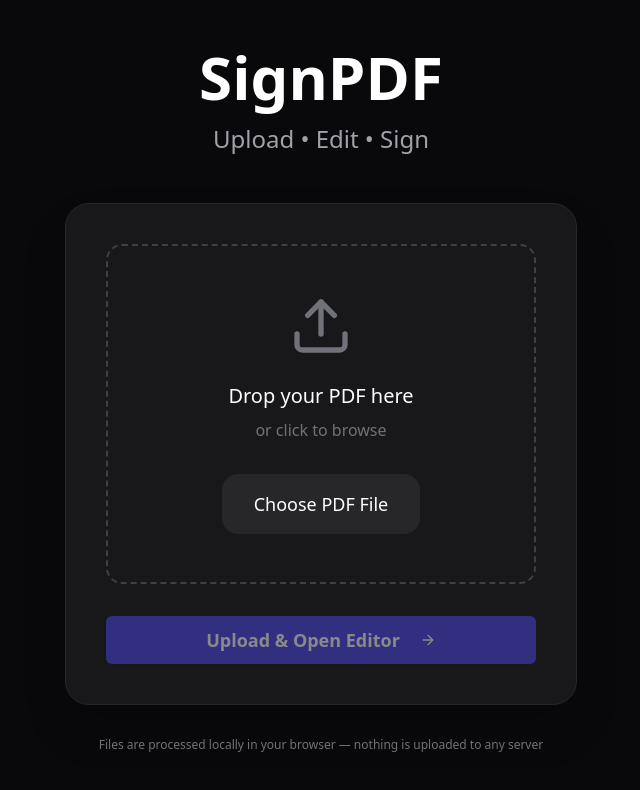
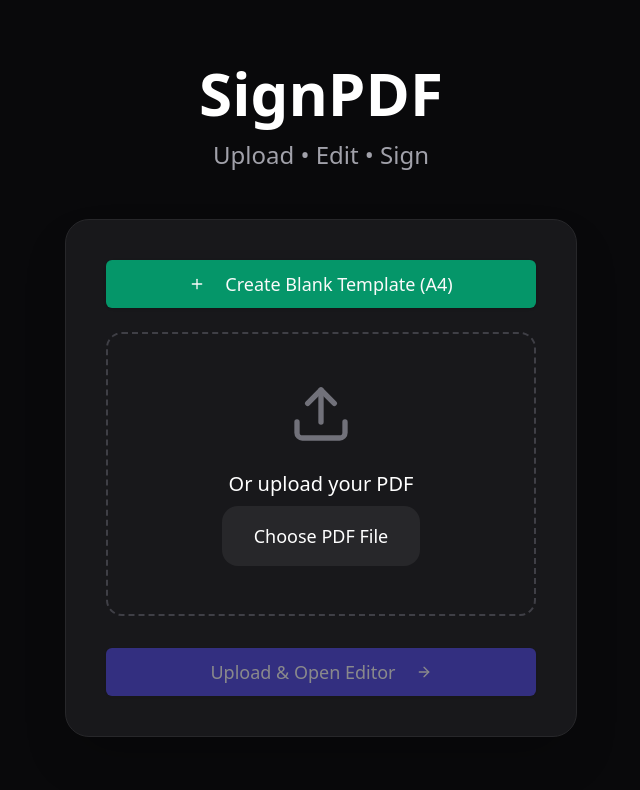
Before and after one commit to madubuikechukwunonso-debug/SignPDF, a React (Vite) app: page /Home in a window 1280 px wide. Shown: the top 790 px of the page, without its empty margins (319-959 px from the left). Built offline with nearby package versions, Linux system fonts and the light colour scheme; no server answers; the HTML template or start-up script is replaced by a standard one.

Commit message:
Update Home.jsx

```diff
--- a/src/pages/Home.jsx
+++ b/src/pages/Home.jsx
@@ -2,48 +2,49 @@ import React, { useState } from 'react';
 import * as pdfjsLib from 'pdfjs-dist';
 import { createPageUrl } from '@/utils';
 import { Button } from "@/components/ui/button";
-import { Upload, ArrowRight } from 'lucide-react';
+import { Upload, Plus, ArrowRight } from 'lucide-react';
+import { PDFDocument } from 'pdf-lib';
 
-// Reliable worker
-pdfjsLib.GlobalWorkerOptions.workerSrc = new URL('pdfjs-dist/build/pdf.worker.min.js',import.meta.url).toString();
+pdfjsLib.GlobalWorkerOptions.workerSrc = new URL(
+  'pdfjs-dist/build/pdf.worker.min.js',
+  import.meta.url
+).toString();
+
 export default function Home() {
   const [file, setFile] = useState(null);
   const [loading, setLoading] = useState(false);
   const [error, setError] = useState('');
 
   const handleFileChange = (e) => {
-    const selected = e.target.files[0];
-    setFile(selected);
+    setFile(e.target.files[0]);
     setError('');
   };
 
   const handleUpload = async () => {
-    if (!file) {
-      setError('Please select a PDF file');
-      return;
-    }
-    if (!file.name.toLowerCase().endsWith('.pdf')) {
-      setError('Only PDF files are allowed');
-      return;
-    }
-
+    if (!file) return setError('Please select a PDF');
     setLoading(true);
-    setError('');
-
     try {
       const arrayBuffer = await file.arrayBuffer();
       const bytes = new Uint8Array(arrayBuffer);
-
-      // Store correctly for EditPDF
       sessionStorage.setItem('editPdfBytes', JSON.stringify(Array.from(bytes)));
-
-      console.log(`✅ PDF stored successfully (${bytes.length} bytes)`);
-
-      // Navigate to EditPDF
       window.location.href = createPageUrl('EditPDF');
     } catch (err) {
-      console.error(err);
-      setError('Failed to process PDF. Please try again.');
+      setError('Failed to process PDF');
+    } finally {
+      setLoading(false);
+    }
+  };
+
+  const createBlankTemplate = async () => {
+    setLoading(true);
+    try {
+      const pdfDoc = await PDFDocument.create();
+      pdfDoc.addPage([595, 842]); // A4
+      const bytes = await pdfDoc.save();
+      sessionStorage.setItem('editPdfBytes', JSON.stringify(Array.from(bytes)));
+      window.location.href = createPageUrl('EditPDF');
+    } catch (err) {
+      setError('Failed to create blank PDF');
     } finally {
       setLoading(false);
     }
@@ -58,47 +59,26 @@ export default function Home() {
         </div>
 
         <div className="bg-zinc-900 rounded-3xl p-10 shadow-2xl border border-zinc-800">
+          <Button onClick={createBlankTemplate} className="w-full mb-6 py-6 text-lg bg-emerald-600 hover:bg-emerald-700" disabled={loading}>
+            <Plus className="mr-3" /> Create Blank Template (A4)
+          </Button>
+
           <div className="border-2 border-dashed border-zinc-700 rounded-2xl p-12 text-center">
             <Upload className="mx-auto h-16 w-16 text-zinc-500 mb-6" />
-            <p className="text-xl mb-2">Drop your PDF here</p>
-            <p className="text-zinc-500 mb-8">or click to browse</p>
-
-            <input
-              type="file"
-              accept="application/pdf"
-              onChange={handleFileChange}
-              className="hidden"
-              id="pdf-upload"
-            />
-            <label
-              htmlFor="pdf-upload"
-              className="cursor-pointer inline-flex items-center px-8 py-4 bg-zinc-800 hover:bg-zinc-700 rounded-2xl text-lg font-medium transition"
-            >
+            <p className="text-xl mb-2">Or upload your PDF</p>
+            <input type="file" accept="application/pdf" onChange={handleFileChange} className="hidden" id="pdf-upload" />
+            <label htmlFor="pdf-upload" className="cursor-pointer inline-flex items-center px-8 py-4 bg-zinc-800 hover:bg-zinc-700 rounded-2xl text-lg font-medium transition">
               Choose PDF File
             </label>
           </div>
 
-          {file && (
-            <div className="mt-6 text-center text-zinc-400">
-              Selected: <span className="text-white font-medium">{file.name}</span>
-            </div>
-          )}
+          {file && <p className="text-center mt-4 text-zinc-400">Selected: {file.name}</p>}
+          {error && <p className="text-red-500 text-center mt-4">{error}</p>}
 
-          {error && <p className="mt-4 text-red-500 text-center">{error}</p>}
-
-          <Button
-            onClick={handleUpload}
-            disabled={!file || loading}
-            className="w-full mt-8 py-6 text-lg font-semibold bg-indigo-600 hover:bg-indigo-700"
-          >
-            {loading ? 'Processing...' : 'Upload & Open Editor'}
-            {!loading && <ArrowRight className="ml-3 h-5 w-5" />}
+          <Button onClick={handleUpload} disabled={!file || loading} className="w-full mt-8 py-6 text-lg bg-indigo-600 hover:bg-indigo-700">
+            {loading ? 'Processing...' : 'Upload & Open Editor'} <ArrowRight className="ml-3" />
           </Button>
         </div>
-
-        <p className="text-center text-xs text-zinc-500 mt-8">
-          Files are processed locally in your browser — nothing is uploaded to any server
-        </p>
       </div>
     </div>
   );
```
